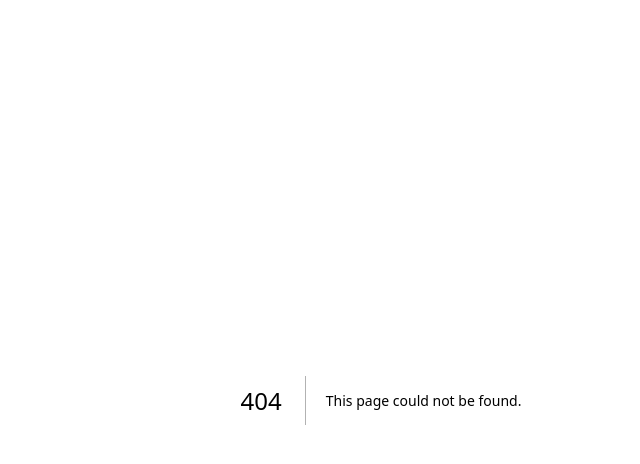
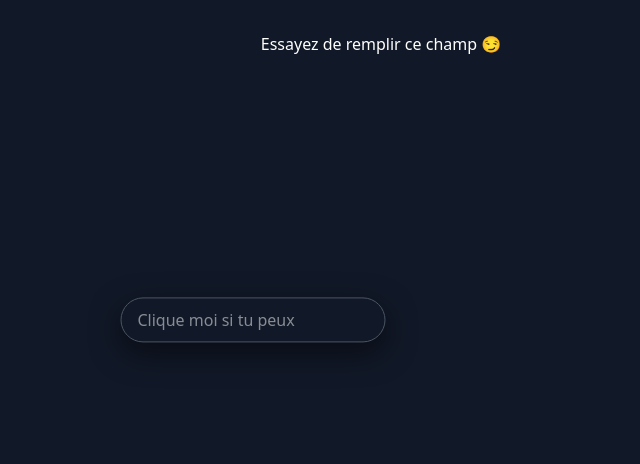
Before and after one commit to ColAntoine/Nuit-de-l-info-2025, a Next.js app in the folder frontend/: page /lol in a window 1280 px wide. Before the commit this address had no page. Shown: the top 464 px of the page, without its empty margins (259-899 px from the left). Built offline with nearby package versions, Linux system fonts and the light colour scheme.

Commit message:
[FEAT]: add troll button

```diff
--- /dev/null
+++ b/frontend/app/lol/page.tsx
@@ -0,0 +1,56 @@
+"use client";
+
+import { useState } from "react";
+
+export default function EscapingInputPage() {
+  const [position, setPosition] = useState({ top: "40%", left: "40%" });
+
+  const moveAway = () => {
+    const newTop = Math.random() * 80;
+    const newLeft = Math.random() * 80;
+    setPosition({
+      top: `${newTop}%`,
+      left: `${newLeft}%`,
+    });
+  };
+
+  return (
+    <div
+      style={{
+        position: "relative",
+        width: "100%",
+        height: "100vh",
+        overflow: "hidden",
+        background: "#111827",
+        color: "white",
+        fontFamily: "system-ui, sans-serif",
+      }}
+    >
+      <h1 style={{ textAlign: "center", paddingTop: "2rem" }}>
+        Essayez de remplir ce champ 😏
+      </h1>
+
+      <input
+        type="text"
+        placeholder="Clique moi si tu peux"
+        onMouseEnter={moveAway}
+        onMouseMove={moveAway}
+        onFocus={moveAway}
+        style={{
+          position: "absolute",
+          top: position.top,
+          left: position.left,
+          transform: "translate(-50%, -50%)",
+          padding: "0.6rem 1rem",
+          borderRadius: "999px",
+          border: "1px solid #4B5563",
+          background: "#111827",
+          color: "white",
+          outline: "none",
+          boxShadow: "0 10px 30px rgba(0,0,0,0.5)",
+          cursor: "pointer",
+        }}
+      />
+    </div>
+  );
+}
--- a/frontend/app/page.tsx
+++ b/frontend/app/page.tsx
@@ -81,6 +81,12 @@ export default function Home() {
           Game Page
         </Link>
 
+        <Link
+          href="/lol"
+          className="flex h-12 w-full items-center justify-center rounded-full border border-solid border-blue-500 px-5 transition-colors hover:bg-blue-500 hover:text-white md:w-[158px]"
+        >
+          LOL page
+        </Link>
       </main>
     </div>
     </>
```
